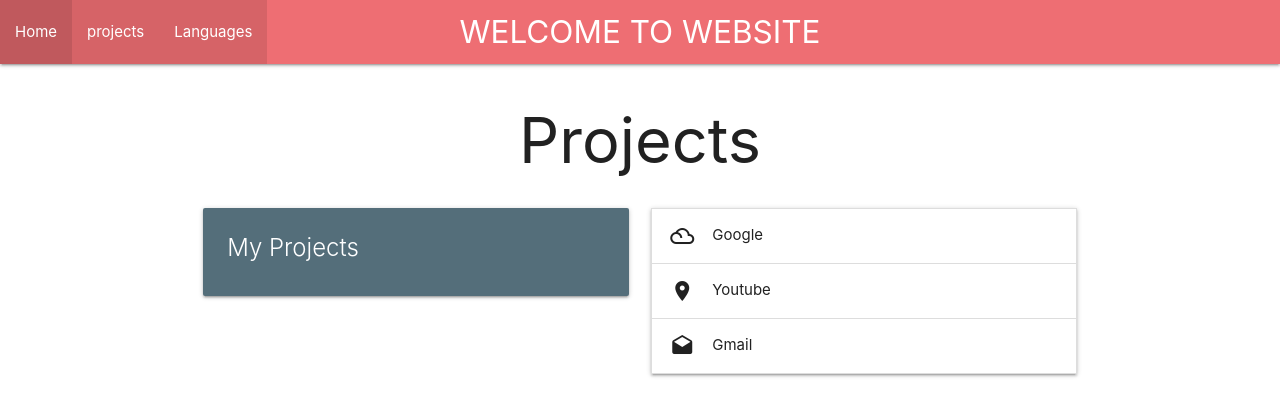
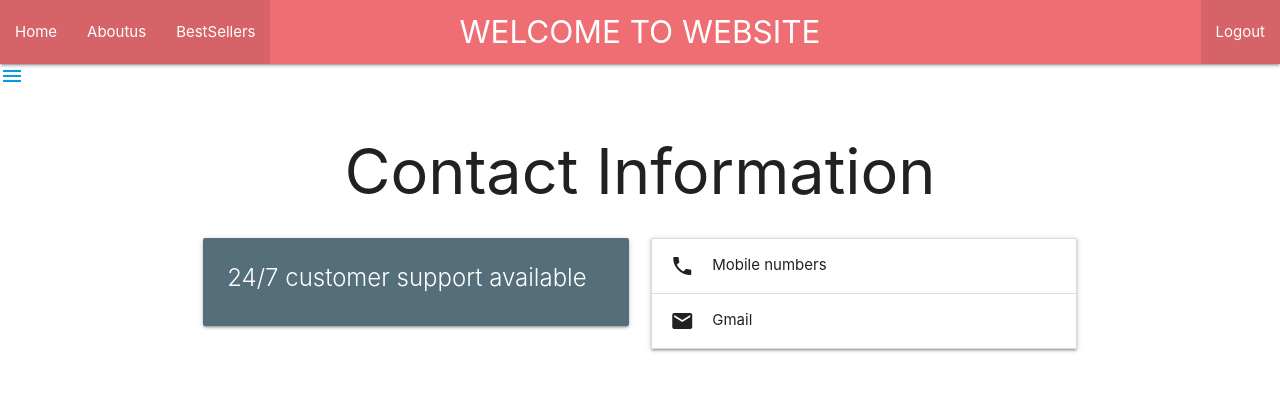
Before and after one commit to naveen5655/Mywebsite, a Django app: page /projects/ in a window 1280 px wide. Shown: the top 416 px of the page. Run offline with Django 4.2, Linux system fonts and the light colour scheme.

Commit message:
review-2

```diff
--- a/s4django/polls/urls.py
+++ b/s4django/polls/urls.py
@@ -1,5 +1,6 @@
 from django.urls import path
 from . import views
+from django.contrib.auth.views import LoginView,LogoutView
 urlpatterns = [
   path('languages/',views.languages,name='languages'),
   path('projects/',views.projects,name='projects'),
--- a/s4django/polls/views.py
+++ b/s4django/polls/views.py
@@ -1,5 +1,6 @@
-from django.shortcuts import render
-
+from django.shortcuts import render, redirect
+from django.contrib.auth.forms import UserCreationForm
+from django.contrib.auth.decorators import login_required
 def index(request):
     context = {}
     return render(request,'polls/index.html',context)
--- a/s4django/s4django/urls.py
+++ b/s4django/s4django/urls.py
@@ -17,6 +17,6 @@ from django.contrib import admin
 from django.urls import path,include
 
 urlpatterns = [
+    path('admin/', admin.site.urls),
     path('',include('polls.urls')),
-    path('admin/', admin.site.urls),
 ]
--- a/s4django/templates/polls/nav.html
+++ b/s4django/templates/polls/nav.html
@@ -1,10 +1,46 @@
   <nav>
     <div class="nav-wrapper">
+
       <a href="#!" class="brand-logo center">WELCOME TO WEBSITE</a>
       <ul class="left hide-on-med-and-down">
         <li class="active"><a href="{% url 'index' %}">Home</a></li>
-          <li class="active"><a href="{% url 'projects' %}">projects</a></li>
-        <li class="active"><a href="{% url 'languages' %}">Languages</a></li>
+          <li class="active"><a href="{% url 'projects' %}">Aboutus</a></li>
+        <li class="active"><a href="{% url 'languages' %}">BestSellers</a></li>
       </ul>
+           <ul id="nav-mobile" class="right hide-on-med-and-down">
+        <li class="active"><a href=admin/logout/>Logout</a></li>
+      </ul>
+
     </div>
+
   </nav>
+    <ul id="slide-out" class="sidenav">
+    <li><div class="user-view">
+      <div class="background">
+      </div>
+      <a href="#user"><img class="circle responsive-img" src="https://media-exp1.licdn.com/dms/image/C4D03AQHf-Kwp-SlTQQ/profile-displayphoto-shrink_200_200/0/1639797148452?e=1652918400&v=beta&t=0q0lpHmRBOD-eKBxpoQSQC5PTxUvirrCMxBPehJX1zM"></a>
+      <a href="#name"><span class="white-text name">Badisa Naveen</span></a>
+      <a href="#email"><span class="white-text email">naveenadisa5655@gmail.com</span></a>
+    </div></li>
+    <li><a href="#!"><i class="material-icons">computer</i>Laptops</a></li>
+     <li><a href="#!"><i class="material-icons">phone_android</i>Mobiles</a></li>
+    <li><div class="divider"></div></li>
+    <li><a class="subheader">Helping & Settings</a></li>
+    <li><a class="waves-effect" href="#!">Customer Service</a></li>
+  </ul>
+  <a href="#" data-target="slide-out" class="sidenav-trigger"><i class="material-icons">menu</i></a>
+
+
+
+
+
+  {% block script %}
+ <script>
+
+ document.addEventListener('DOMContentLoaded', function() {
+    var elems = document.querySelectorAll('.sidenav');
+    var instances = M.Sidenav.init(elems);
+  });
+ </script>
+
+{% endblock %}
--- a/s4django/templates/polls/projects.html
+++ b/s4django/templates/polls/projects.html
@@ -2,12 +2,12 @@
 {% block content %}
  {% include 'polls/nav.html' %}
   <div class = "container">
-      <h1 class="center-align">Projects</h1>
+      <h1 class="center-align">Contact Information</h1>
       <div class="row">
           <div class="col s12 m6">
             <div class="card blue-grey darken-1">
         <div class="card-content white-text">
-          <span class="card-title">My Projects</span>
+          <span class="card-title">24/7 customer support available</span>
 
         </div>
 
@@ -16,16 +16,12 @@
             <div class="col s12 m6">
           <ul class="collapsible">
     <li>
-      <div class="collapsible-header"><i class="material-icons">filter_drama</i>Google</div>
-      <div class="collapsible-body"><span>Google is amazing</span></div>
+      <div class="collapsible-header"><i class="material-icons">phone</i>Mobile numbers</div>
+      <div class="collapsible-body"><span>+91 63XXXXXXX9</span></div>
     </li>
     <li>
-      <div class="collapsible-header"><i class="material-icons">place</i>Youtube</div>
-      <div class="collapsible-body"><span>I use frequently Youtube</span></div>
-    </li>
-    <li>
-      <div class="collapsible-header"><i class="material-icons">drafts</i>Gmail</div>
-      <div class="collapsible-body"><span>I used to send mails 🔍</span></div>
+      <div class="collapsible-header"><i class="material-icons">mail</i>Gmail</div>
+      <div class="collapsible-body"><span>scm@gmail.com</span></div>
     </li>
   </ul>
           </div>
```
Also changed, not shown: s4django/templates/polls/footer.html (added, +24 -0 lines), s4django/templates/polls/index.html (+7 -41 lines), s4django/templates/polls/languages.html (+5 -5 lines), s4django/db.sqlite3, s4django/templates/polls/images/pic1.png (added).
